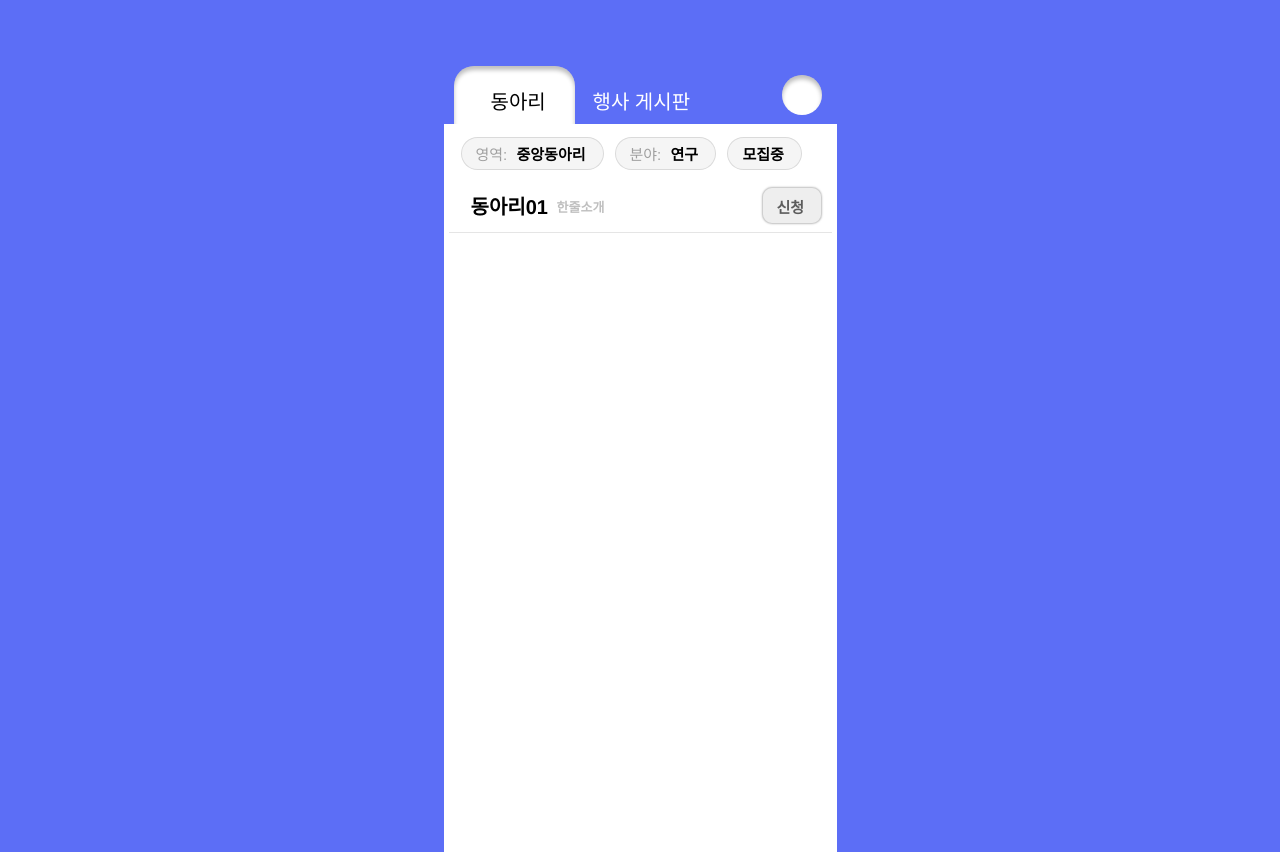
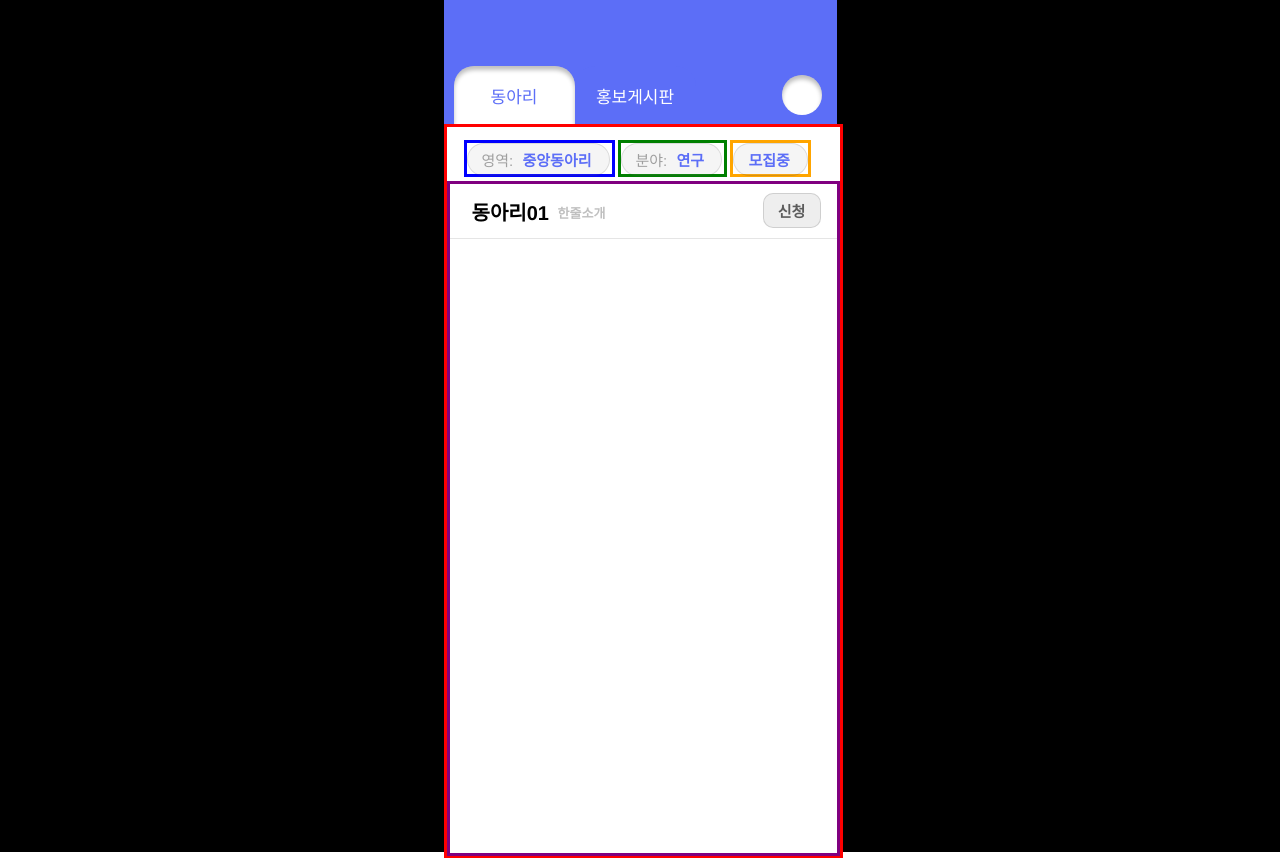
Before and after one commit to 12234626/cse3207, a React (Create React App) app in the folder frontend/: page /maindong in a window 1280 px wide. Built offline with nearby package versions, Linux system fonts and the light colour scheme; the HTML template or start-up script is replaced by a standard one.

Commit message:
fix: MainDong (영역, 분야, 모집기간 추가 수정 필요 -> 텍스트 길이에 맞게 div크기 달라지게)

```diff
--- a/frontend/src/MainDong.css
+++ b/frontend/src/MainDong.css
@@ -1,19 +1,19 @@
-.div-wrapper {
-    background-color: #5c6ef6;
+.screen {
+  background-color: black;
   display: flex;
   flex-direction: row;
   justify-content: center;
   width: 100%;
 }
 
-  .div-wrapper .div {
-    background-color: var(--maincolor);
+.screen .phoneScreen {
+  background-color: rgba(92, 110, 247, 1);
   height: 852px;
   position: relative;
   width: 393px;
 }
 
-  .div-wrapper .image {
+.screen .topBar {
   height: 54px;
   left: 0;
   position: absolute;
@@ -21,7 +21,7 @@
   width: 393px;
 }
 
-  .div-wrapper .overlap {
+.screen .main {
   height: 786px;
   left: 0;
   position: absolute;
@@ -29,7 +29,7 @@
   width: 393px;
 }
 
-  .div-wrapper .view {
+.screen .myPageButton {
   background-color: #ffffff;
   border-radius: 20px;
   box-shadow: inset 0px 4px 4px #00000040;
@@ -40,23 +40,25 @@
   width: 40px;
 }
 
-  .div-wrapper .user {
+/* .screen .user {
+  border: 3px solid red;
   height: 32px;
   left: 4px;
   position: absolute;
   top: 4px;
   width: 32px;
-  }
+} */
 
-  .div-wrapper .overlap-group {
+/* .screen .overlap-group {
+  border: 3px solid red;
   height: 786px;
   left: 0;
   position: absolute;
   top: 0;
   width: 393px;
-  }
+} */
 
-  .div-wrapper .overlap-group-wrapper {
+.screen .hongBoButton {
   height: 59px;
   left: 131px;
   position: absolute;
@@ -64,28 +66,34 @@
   width: 123px;
 }
 
-  .div-wrapper .overlap-group-2 {
+/* .screen .overlap-group-2 {
   background-color: var(--maincolor);
   border-radius: 20px 20px 0px 0px;
   height: 59px;
   position: relative;
   width: 121px;
-  }
+} */
 
-  .div-wrapper .text-wrapper {
+.screen .hongBoPost {
+  background-color: rgba(92, 110, 247, 1);
+  border: 0;
   color: #ffffff;
   font-family: "SeoulNamsan CBL-Regular", Helvetica;
-    font-size: 20px;
+  font-size: 17px;
   font-weight: 400;
-    left: 18px;
+  /* left: 18px;
   letter-spacing: 0;
   line-height: normal;
   position: absolute;
   top: 20px;
-    white-space: nowrap;
+  white-space: nowrap; */
+  border-radius: 20px 20px 0px 0px;
+  height: 59px;
+  position: absolute;
+  width: 121px;
 }
 
-  .div-wrapper .overlap-wrapper {
+.screen .clubButton {
   height: 59px;
   left: 10px;
   position: absolute;
@@ -93,16 +101,21 @@
   width: 123px;
 }
 
-  .div-wrapper .overlap-2 {
+.screen .clubPost {
   background-color: #ffffff;
   border-radius: 20px 20px 0px 0px;
+  border: 0;
   box-shadow: inset 0px 4px 4px #00000040;
   height: 59px;
-    position: relative;
+  /* position: relative; */
   width: 121px;
+  color: rgba(92, 110, 247, 1);
+  font-family: "SeoulNamsan CBL-Regular", Helvetica;
+  font-size: 17px;
+  font-weight: 400;
 }
 
-  .div-wrapper .text-wrapper-2 {
+/* .screen .text-wrapper-2 {
   color: var(--maincolor);
   font-family: "SeoulNamsan CBL-Regular", Helvetica;
   font-size: 20px;
@@ -113,9 +126,10 @@
   position: absolute;
   top: 20px;
   white-space: nowrap;
-  }
+} */
 
-  .div-wrapper .view-2 {
+.screen .view-2 {
+  border: 3px solid red;
   background-color: #ffffff;
   height: 728px;
   left: 0;
@@ -124,7 +138,8 @@
   width: 393px;
 }
 
-  .div-wrapper .view-3 {
+.screen .view-3 {
+  border: 3px solid orange;
   height: 31px;
   left: 283px;
   position: absolute;
@@ -132,7 +147,7 @@
   width: 75px;
 }
 
-  .div-wrapper .overlap-group-3 {
+.screen .overlap-group-3 {
   background-color: #9f9f9f1c;
   border: 1px solid;
   border-color: #0000001c;
@@ -142,8 +157,8 @@
   width: 73px;
 }
 
-  .div-wrapper .text-wrapper-3 {
-    color: var(--maincolor);
+.screen .text-wrapper-3 {
+  color: rgba(92, 110, 247, 1);
   font-family: "Inter-Bold", Helvetica;
   font-size: 15px;
   font-weight: 700;
@@ -155,7 +170,8 @@
   width: 50px;
 }
 
-  .div-wrapper .view-4 {
+.screen .view-4 {
+  border: 3px solid green;
   height: 31px;
   left: 171px;
   position: absolute;
@@ -163,7 +179,7 @@
   width: 103px;
 }
 
-  .div-wrapper .overlap-3 {
+.screen .overlap-3 {
   background-color: #9f9f9f1c;
   border: 1px solid;
   border-color: #0000001c;
@@ -173,7 +189,7 @@
   width: 99px;
 }
 
-  .div-wrapper .text-wrapper-4 {
+.screen .text-wrapper-4 {
   color: #00000059;
   font-family: "Sedgwick Ave-Regular", Helvetica;
   font-size: 15px;
@@ -186,8 +202,8 @@
   width: 37px;
 }
 
-  .div-wrapper .text-wrapper-5 {
-    color: var(--maincolor);
+.screen .text-wrapper-5 {
+  color: rgba(92, 110, 247, 1);
   font-family: "Inter-Bold", Helvetica;
   font-size: 15px;
   font-weight: 700;
@@ -199,7 +215,8 @@
   width: 35px;
 }
 
-  .div-wrapper .view-5 {
+.screen .view-5 {
+  border: 3px solid blue;
   height: 31px;
   left: 17px;
   position: absolute;
@@ -207,7 +224,7 @@
   width: 145px;
 }
 
-  .div-wrapper .overlap-4 {
+.screen .overlap-4 {
   background-color: #9f9f9f1c;
   border: 1px solid;
   border-color: #0000001c;
@@ -217,8 +234,8 @@
   width: 141px;
 }
 
-  .div-wrapper .text-wrapper-6 {
-    color: var(--maincolor);
+.screen .text-wrapper-6 {
+  color: rgba(92, 110, 247, 1);
   font-family: "Inter-Bold", Helvetica;
   font-size: 15px;
   font-weight: 700;
@@ -230,25 +247,25 @@
   width: 76px;
 }
 
-  .div-wrapper .view-6 {
-    height: 54px;
-    left: 5px;
+.screen .clubList {
+  border: 3px solid purple;
+  height: 669px;
   position: absolute;
   top: 54px;
   width: 387px;
 }
 
-  .div-wrapper .overlap-5 {
+.screen .club {
   background-color: #ffffff;
   border-bottom-style: solid;
   border-bottom-width: 1px;
   border-color: #0000001a;
   height: 54px;
   position: relative;
-    width: 383px;
+  width: 387px;
 }
 
-  .div-wrapper .text-wrapper-7 {
+.screen .clubName {
   color: #000000;
   font-family: "Inter-Bold", Helvetica;
   font-size: 20px;
@@ -261,7 +278,7 @@
   width: 118px;
 }
 
-  .div-wrapper .text-wrapper-8 {
+.screen .shortInfo {
   color: #00000040;
   font-family: "Inter-Bold", Helvetica;
   font-size: 13px;
@@ -274,7 +291,7 @@
   width: 210px;
 }
 
-  .div-wrapper .view-7 {
+.screen .apply {
   height: 35px;
   left: 313px;
   position: absolute;
@@ -282,18 +299,21 @@
   width: 60px;
 }
 
-  .div-wrapper .overlap-group-4 {
+.screen .applyButton {
   background-color: #d9d9d970;
   border: 1px solid;
   border-color: #6a6a6a3b;
   border-radius: 10px;
-    box-shadow: 0px 0px 2px #00000040;
   height: 35px;
   position: relative;
   width: 58px;
+  color: #0000009c;
+  font-family: "Inter-Bold", Helvetica;
+  font-size: 15px;
+  font-weight: 700;
 }
 
-  .div-wrapper .text-wrapper-9 {
+/* .screen .text-wrapper-9 {
   color: #0000009c;
   font-family: "Inter-Bold", Helvetica;
   font-size: 15px;
@@ -305,4 +325,4 @@
   top: 8px;
   white-space: nowrap;
   width: 37px;
-  }
+} */
--- a/frontend/src/MainDong.jsx
+++ b/frontend/src/MainDong.jsx
@@ -3,26 +3,26 @@ import "./MainDong.css";
 
 function MainDong() {
   return (
-    <div className="div-wrapper">
-      <div className="div">
-        <div className="image" />
+    <div className="screen">
+      <div className="phoneScreen">
+        <div className="topBar" />
 
-        <div className="overlap">
-          <div className="view">
-            <div className="user" />
+        <div className="main">
+          <div className="myPageButton">{/* <div className="user" /> */}</div>
+
+          {/* <div className="overlap-group"> */}
+          <div className="hongBoButton">
+            <button className="hongBoPost">
+              홍보게시판
+              {/* <div className="text-wrapper">홍보 게시판</div> */}
+            </button>
           </div>
 
-          <div className="overlap-group">
-            <div className="overlap-group-wrapper">
-              <div className="overlap-group-2">
-                <div className="text-wrapper">행사 게시판</div>
-              </div>
-            </div>
-
-            <div className="overlap-wrapper">
-              <div className="overlap-2">
-                <div className="text-wrapper-2">동아리</div>
-              </div>
+          <div className="clubButton">
+            <button className="clubPost">
+              동아리
+              {/* <div className="text-wrapper-2">동아리</div> */}
+            </button>
           </div>
 
           <div className="view-2">
@@ -48,21 +48,22 @@ function MainDong() {
               </div>
             </div>
 
-              <div className="view-6">
-                <div className="overlap-5">
-                  <div className="text-wrapper-7">동아리01</div>
+            <div className="clubList">
+              <div className="club">
+                <div className="clubName">동아리01</div>
 
-                  <div className="text-wrapper-8">한줄소개</div>
+                <div className="shortInfo">한줄소개</div>
 
-                  <div className="view-7">
-                    <div className="overlap-group-4">
-                      <div className="text-wrapper-9">신청</div>
+                <div className="apply">
+                  <button className="applyButton">
+                    신청
+                    {/* <div className="text-wrapper-9">신청</div> */}
+                  </button>
                 </div>
               </div>
             </div>
           </div>
-            </div>
-          </div>
+          {/* </div> */}
         </div>
       </div>
     </div>
```
Lines whose indentation alone changed are shown as unchanged.
